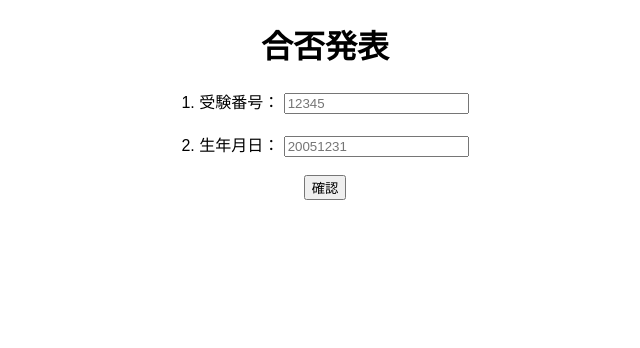
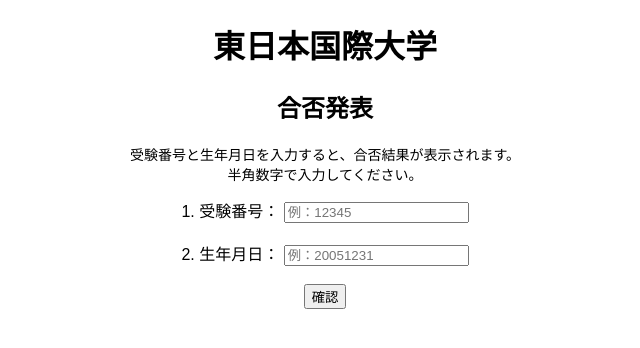
Before and after one commit to SHINJOONOOK/exam-results-shouhei, a plain HTML site: page index.html in a window 1280 px wide. Shown: the whole page, without its empty margins (315-955 px from the left). Drawn offline with Linux system fonts and the light colour scheme.

Commit message:
Update index.html

```diff
--- a/index.html
+++ b/index.html
@@ -36,12 +36,14 @@
     </style>
 </head>
 <body>
-    <h1 style="text-align: center;">合否発表</h1>
+    <h1 style="text-align: center;">東日本国際大学</h1>
+    <h2 style="text-align: center;">合否発表</h2>
+    <p style="text-align: center; font-size: 14px;">受験番号と生年月日を入力すると、合否結果が表示されます。<br>半角数字で入力してください。</p>
     <div style="text-align: center;">
         <label>1. 受験番号：</label>
-        <input type="text" id="examNumber" placeholder="12345"><br><br>
+        <input type="text" id="examNumber" placeholder="例：12345"><br><br>
         <label>2. 生年月日：</label>
-        <input type="text" id="birthDate" placeholder="20051231"><br><br>
+        <input type="text" id="birthDate" placeholder="例：20051231"><br><br>
         <button onclick="checkResult()">確認</button>
         <h2 id="result"></h2>
     </div>
```
